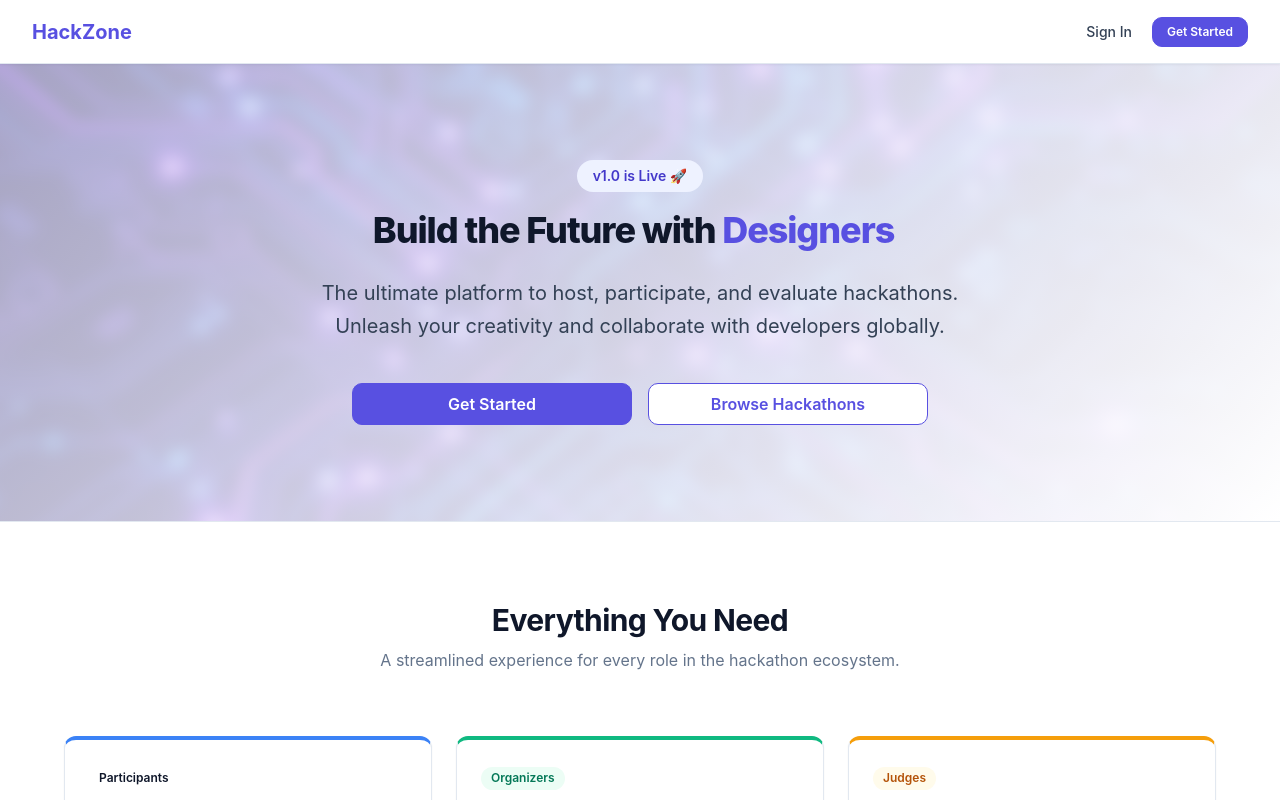
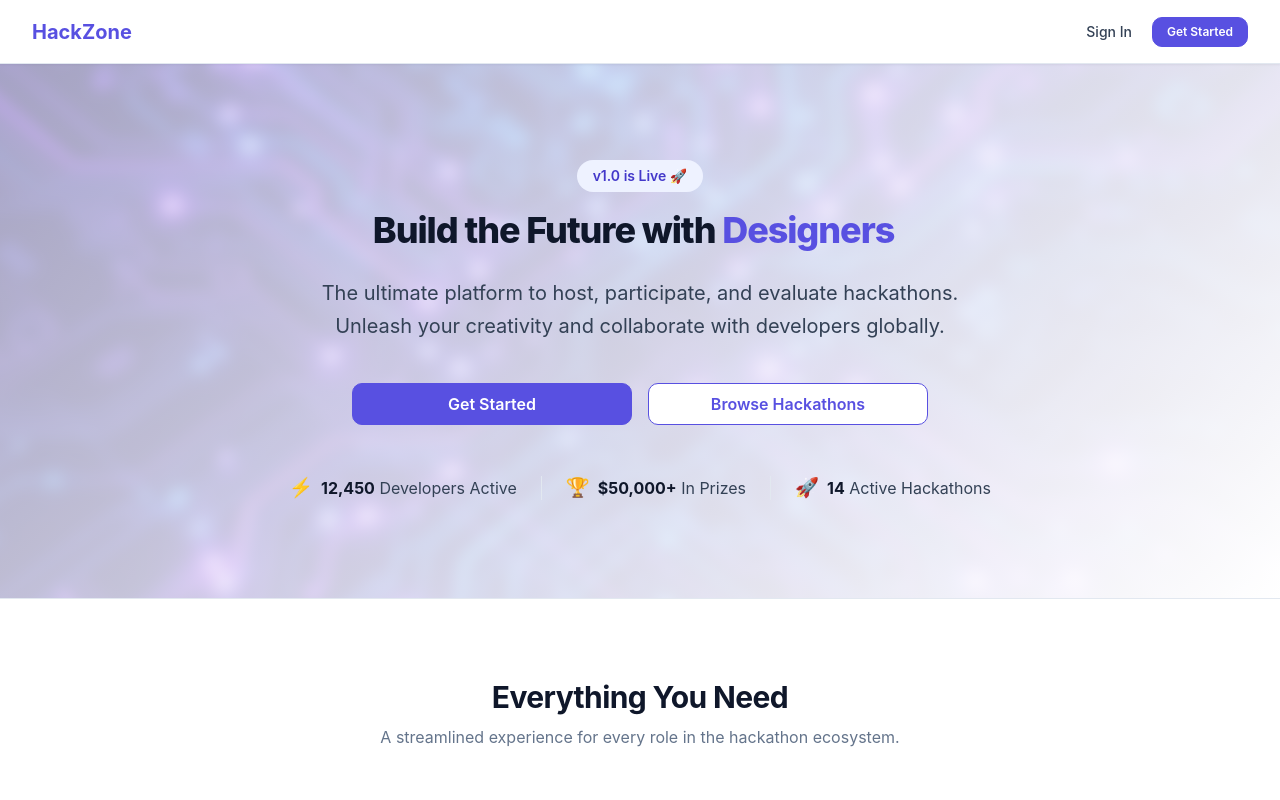
Before and after one commit to pathumj7363/HackZone, a React (Vite) app in the folder client/: page / in a window 1280 px wide. Shown: the top 800 px of the page. Built offline with nearby package versions, Linux system fonts and the light colour scheme.

Commit message:
add live updating counter

```diff
--- a/client/src/pages/Home.jsx
+++ b/client/src/pages/Home.jsx
@@ -12,6 +12,11 @@ export default function Home() {
   const [currentText, setCurrentText] = useState('');
   const [isDeleting, setIsDeleting] = useState(false);
   const [typingSpeed, setTypingSpeed] = useState(150);
+
+  // Counter states
+  const [developersCount, setDevelopersCount] = useState(0);
+  const [prizesCount, setPrizesCount] = useState(0);
+  const [hackathonsCount, setHackathonsCount] = useState(0);
 
   useEffect(() => {
     let timer;
@@ -40,6 +45,34 @@ export default function Home() {
     timer = setTimeout(handleTyping, typingSpeed);
     return () => clearTimeout(timer);
   }, [currentText, isDeleting, currentRoleIndex, typingSpeed]);
+
+  useEffect(() => {
+    // Animate counters
+    const duration = 2000; // 2 seconds
+    const steps = 60;
+    const interval = duration / steps;
+    let currentStep = 0;
+
+    const counterTimer = setInterval(() => {
+      currentStep++;
+      const progress = currentStep / steps;
+      // Ease out quad
+      const easing = progress * (2 - progress);
+
+      setDevelopersCount(Math.floor(easing * 12450));
+      setPrizesCount(Math.floor(easing * 50000));
+      setHackathonsCount(Math.floor(easing * 14));
+
+      if (currentStep >= steps) {
+        clearInterval(counterTimer);
+        setDevelopersCount(12450);
+        setPrizesCount(50000);
+        setHackathonsCount(14);
+      }
+    }, interval);
+
+    return () => clearInterval(counterTimer);
+  }, []);
 
   return (
     <div className="hz-page" style={{ paddingTop: 0 }}>
@@ -98,13 +131,40 @@ export default function Home() {
           <p className="hz-text-secondary" style={{ fontSize: 'var(--hz-font-size-xl)', maxWidth: '700px', margin: '0 auto 2.5rem', lineHeight: 'var(--hz-line-height-relaxed)' }}>
             The ultimate platform to host, participate, and evaluate hackathons. Unleash your creativity and collaborate with developers globally.
           </p>
-          <div className="d-flex flex-column flex-sm-row justify-content-center align-items-center" style={{ gap: '1rem' }}>
+          <div className="d-flex flex-column flex-sm-row justify-content-center align-items-center" style={{ gap: '1rem', marginBottom: '3rem' }}>
             <Link to="/register/role-select" style={{ width: '100%', maxWidth: '280px' }} className="d-block w-sm-auto">
               <Button variant="primary" size="lg" style={{ width: '100%' }}>Get Started</Button>
             </Link>
             <Link to="/hackathons" style={{ width: '100%', maxWidth: '280px' }} className="d-block w-sm-auto">
               <Button variant="outline" size="lg" style={{ width: '100%' }}>Browse Hackathons</Button>
             </Link>
+          </div>
+
+          {/* Social Proof Counters */}
+          <div style={{
+            display: 'flex',
+            flexWrap: 'wrap',
+            justifyContent: 'center',
+            alignItems: 'center',
+            gap: '1.5rem',
+            color: 'var(--hz-text-secondary)',
+            fontSize: 'var(--hz-font-size-md)',
+            animation: 'fadeInUp 1s ease-out 0.5s both'
+          }}>
+            <div className="d-flex align-items-center" style={{ gap: '0.5rem' }}>
+              <span style={{ fontSize: '1.2rem' }}>⚡</span>
+              <span><strong style={{ color: 'var(--hz-text)' }}>{developersCount.toLocaleString()}</strong> Developers Active</span>
+            </div>
+            <div className="d-none d-md-block" style={{ width: '1px', height: '1.5rem', background: 'var(--hz-border)' }} />
+            <div className="d-flex align-items-center" style={{ gap: '0.5rem' }}>
+              <span style={{ fontSize: '1.2rem' }}>🏆</span>
+              <span><strong style={{ color: 'var(--hz-text)' }}>${prizesCount.toLocaleString()}+</strong> In Prizes</span>
+            </div>
+            <div className="d-none d-md-block" style={{ width: '1px', height: '1.5rem', background: 'var(--hz-border)' }} />
+            <div className="d-flex align-items-center" style={{ gap: '0.5rem' }}>
+              <span style={{ fontSize: '1.2rem' }}>🚀</span>
+              <span><strong style={{ color: 'var(--hz-text)' }}>{hackathonsCount}</strong> Active Hackathons</span>
+            </div>
           </div>
         </div>
       </section>
```
